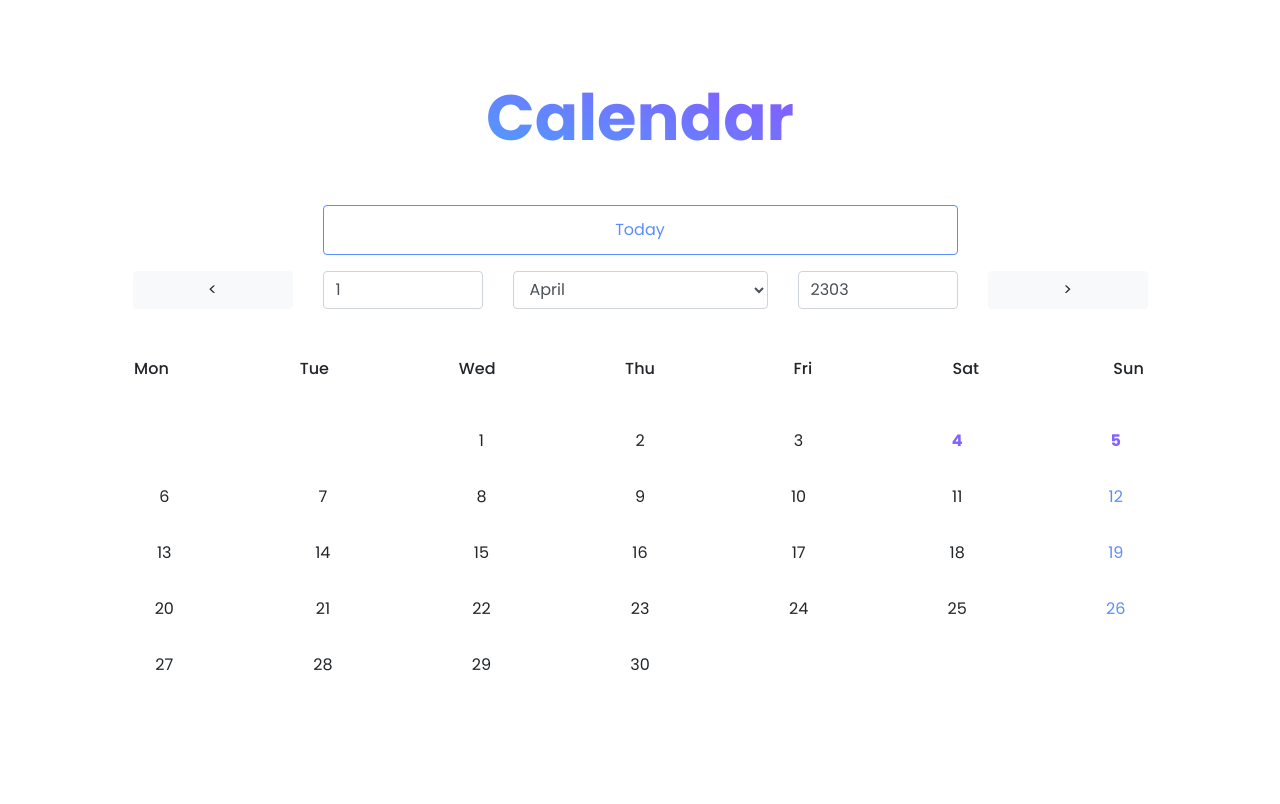
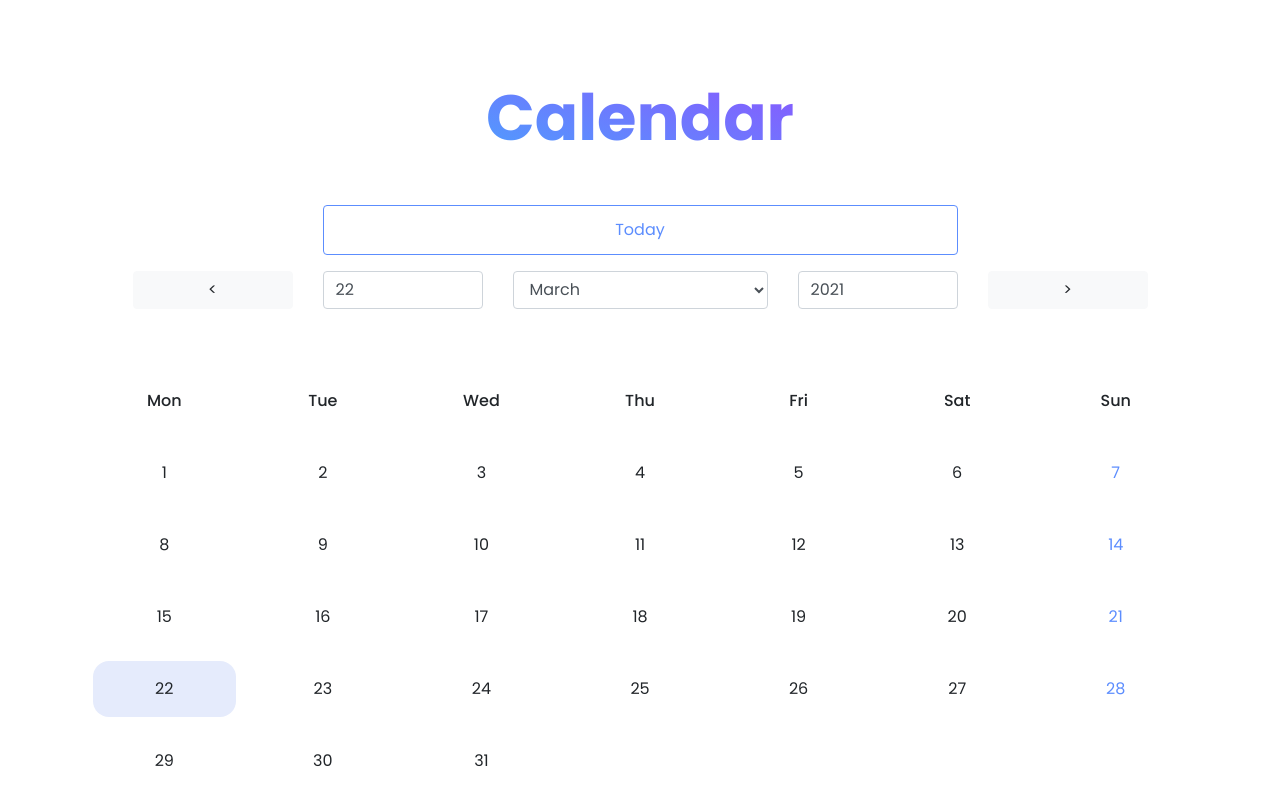
Before and after one commit to aklemen/calendar, a React (Create React App) app: page / in a window 1280 px wide. Shown: the top 804 px of the page. Built offline with nearby package versions, Linux system fonts and the light colour scheme.

Commit message:
Some styling changes

```diff
--- a/src/components/calendar-day.component.jsx
+++ b/src/components/calendar-day.component.jsx
@@ -17,9 +17,9 @@ class CalendarDay extends Component {
 
 
     // Returns true, if the date's day is sunday
-    isSunday = (date) => {
-        if (date && date instanceof Date) {
-            if (date.getDay() === 0) {
+    isSunday = () => {
+        if (this.props.date && this.props.date instanceof Date) {
+            if (this.props.date.getDay() === 0) {
                 return true;
             }
         }
@@ -28,11 +28,11 @@ class CalendarDay extends Component {
 
 
     // Returns true, if the date is a holiday
-    isHoliday = (date, holidays) => {
-        if (date && date instanceof Date) {
-            for (var i = 0; i < holidays.length; i++) {
-                if (holidays[i].getDate() == date.getDate() &&
-                    holidays[i].getMonth() == date.getMonth()) {
+    isHoliday = () => {
+        if (this.props.date && this.props.date instanceof Date && this.props.holidays) {
+            for (var i = 0; i < this.props.holidays.length; i++) {
+                if (this.props.holidays[i].getDate() == this.props.date.getDate() &&
+                    this.props.holidays[i].getMonth() == this.props.date.getMonth()) {
                     return true;
                 }
             }
@@ -41,25 +41,37 @@ class CalendarDay extends Component {
     }
 
 
+    isSelected = () => {
+        if (this.props.date && this.props.date instanceof Date &&
+            this.props.selectedDate && this.props.selectedDate instanceof Date
+        ) {
+            if (this.props.selectedDate.setHours(0, 0, 0, 0) == this.props.date.setHours(0, 0, 0, 0)) {
+                return true;
+            }
+        }
+        return false;
+    }
+
+
     render() {
         if (this.props.date) {
-            if (this.isHoliday(this.props.date, this.props.holidays)) {
+            if (this.isHoliday()) {
                 return (
-                    <Col className="CalendarDay CalendarDay-holiday">
+                    <Col className={`CalendarDay CalendarDay-holiday ${(this.isSelected() ? 'active' : '')}`}>
                         <p>{this.props.date.getDate()}</p>
                     </Col>
                 );
             }
-            else if (this.isSunday(this.props.date)) {
+            else if (this.isSunday()) {
                 return (
-                    <Col className="CalendarDay CalendarDay-sunday">
+                    <Col className={`CalendarDay CalendarDay-sunday ${(this.isSelected() ? 'active' : '')}`}>
                         <p>{this.props.date.getDate()}</p>
                     </Col>
                 );
             }
             else {
                 return (
-                    <Col className="CalendarDay">
+                    <Col className={`CalendarDay ${(this.isSelected() ? 'active' : '')}`}>
                         <p>{this.props.date.getDate()}</p>
                     </Col>
                 );
@@ -67,7 +79,7 @@ class CalendarDay extends Component {
         }
         else {
             return (
-                <Col/>
+                <Col className="CalendarDay CalendarDay-empty"/>
             );
         }
     }
@@ -77,6 +89,7 @@ class CalendarDay extends Component {
 // Checking the props' types
 CalendarDay.propTypes = {
     date: PropTypes.instanceOf(Date),
+    selectedDate: PropTypes.instanceOf(Date),
     holidays: PropTypes.arrayOf(
         PropTypes.instanceOf(Date)
     )
--- a/src/components/calendar-week.component.jsx
+++ b/src/components/calendar-week.component.jsx
@@ -21,6 +21,7 @@ class CalendarWeek extends Component {
                         key={i}
                         date={date}
                         holidays={this.props.holidays}
+                        selectedDate={this.props.selectedDate}
                     />
                 )}
             </Row>
@@ -36,7 +37,8 @@ CalendarWeek.propTypes = {
     ),
     holidays: PropTypes.arrayOf(
         PropTypes.instanceOf(Date)
-    )
+    ),
+    selectedDate: PropTypes.instanceOf(Date)
 }
 
 
--- a/src/components/calendar.component.jsx
+++ b/src/components/calendar.component.jsx
@@ -18,8 +18,7 @@ class Calendar extends Component {
 
         // Intializing state with today's date
 
-        // const todayDate = new Date();
-        const todayDate = new Date(2302, 15, 1);
+        const todayDate = new Date();
 
         this.state = {
             selectedDate: todayDate,
@@ -291,21 +290,23 @@ class Calendar extends Component {
                         </Row>
                     }
                 </Form>
-                <Row className="Calendar-dayNames justify-content-md-center">
+                <Container className="Calendar-days" fluid>
+                    <Row className="justify-content-md-center">
                         {days.map((day, i) =>
                             <Col
                                 key={i}
+                                className="Calendar-dayName"
                             >
                                 <p>{day}</p>
                             </Col>
                         )}
                     </Row>
-                <Container className="Calendar-days" fluid>
                     {this.state.weeksInMonth.map((week, i) =>
                         <CalendarWeek
                             key={i}
                             week={week}
                             holidays={this.state.holidaysInMonth}
+                            selectedDate={this.state.selectedDate}
                         />
                     )}
                 </Container>
--- a/src/index.css
+++ b/src/index.css
@@ -6,6 +6,10 @@ body {
   -moz-osx-font-smoothing: grayscale;
 }
 
+p {
+  margin: 0px !important;
+}
+
 code {
   font-family: source-code-pro, Menlo, Monaco, Consolas, 'Courier New',
     monospace;
--- a/src/styles/calendar-day.style.css
+++ b/src/styles/calendar-day.style.css
@@ -1,11 +1,14 @@
-.CalendarDay p {
+.CalendarDay {
     border-radius: 16px;
-    display:inline-block;
-    margin: 0px auto;
-    padding: 16px 24px;
+    margin: 0.5rem !important;
+    padding: 1rem 0 !important;
 }
 
-.CalendarDay p:hover {
+.CalendarDay:hover {
+    background-color: #e5ebfc;
+}
+
+.CalendarDay.active {
     background-color: #e5ebfc;
 }
 
@@ -17,3 +20,7 @@
     color: #8262FF;
     font-weight: 700;
 }
+
+.CalendarDay-empty:hover {
+    background-color: #fff;
+}
--- a/src/styles/calendar.style.css
+++ b/src/styles/calendar.style.css
@@ -39,9 +39,10 @@
     margin-top: 1rem;
 }
 
-.Calendar-dayNames {
+.Calendar-dayName {
     font-weight: 500;
-    margin-top: 2rem;
+    margin: 2rem 0.5rem 0.5rem !important;
+    padding: 1rem 0 !important;
 }
 
 .Calendar-days {
```
Lines whose indentation alone changed are shown as unchanged.
